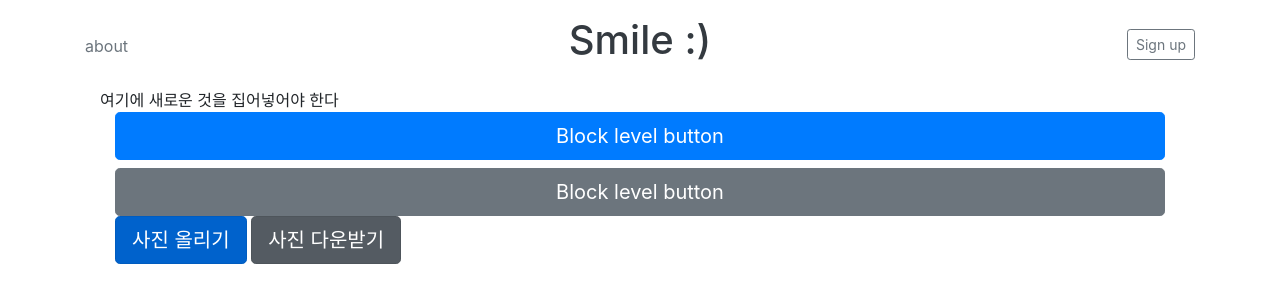
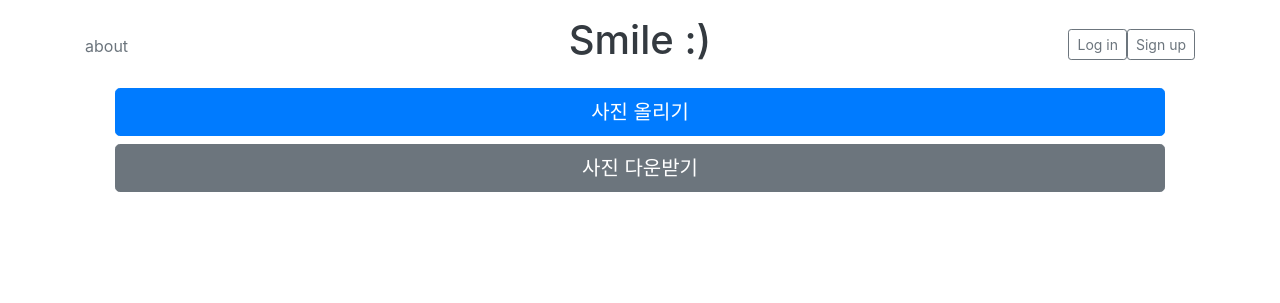
Before and after one commit to aszxvcb/smile, a Django app: template gallery/templates/home2.html in a window 1280 px wide. Shown: the top 303 px of the page. Run offline with Django 3.2, Linux system fonts and the light colour scheme; the template is opened without the code that fills it, so the values that code supplies are empty; some libraries are stand-ins or nearby versions.

Commit message:
feat : template 상속
base.html의 logout 버튼 눌렀을 때, url 'logout'으로 POST 방식으로 전송하게 수정
	login button 추가
home2.html design 수정

```diff
--- a/gallery/templates/base.html
+++ b/gallery/templates/base.html
@@ -24,10 +24,15 @@
                 {% if user.is_authenticated %}
                     <div class="col-4 d-flex justify-content-end align-items-center">
                         안녕하세요 {{ user.username }} 님!
-                        <a class="btn btn-sm btn-outline-secondary" href="{% url 'logout' %}">Log out</a>
+                        <a class="btn btn-sm btn-outline-secondary" href="javascript:{document.getElementById('logout').submit()}">Log out</a>
+                        <form id="logout" method="POST" action="{% url 'logout' %}">
+                            {% csrf_token %}
+                            <input type="hidden"/>
+                        </form>
                     </div>
                 {% else %}
                     <div class="col-4 d-flex justify-content-end align-items-center">
+                        <a class="btn btn-sm btn-outline-secondary" href="{% url 'login'%}">Log in</a>
                         <a class="btn btn-sm btn-outline-secondary" href="{% url 'signup'%}">Sign up</a>
                     </div>
                 {% endif %}
--- a/gallery/templates/home2.html
+++ b/gallery/templates/home2.html
@@ -1,11 +1,8 @@
 {% extends 'base.html' %}
 
 {% block content %}
-여기에 새로운 것을 집어넣어야 한다
     <div class="container">
-        <button type="button" class="btn btn-primary btn-lg btn-block">Block level button</button>
-        <button type="button" class="btn btn-secondary btn-lg btn-block">Block level button</button>
-        <a href="{% url 'newphoto'%}" class="btn btn-primary btn-lg active" role="button" aria-pressed="true">사진 올리기</a>
-        <a href="{% url 'gallery' %}" class="btn btn-secondary btn-lg active" role="button" aria-pressed="true">사진 다운받기</a>
+        <a href="{% url 'newphoto'%}" class="btn btn-primary btn-lg btn-block" role="button" aria-pressed="true">사진 올리기</a>
+        <a href="{% url 'gallery' %}" class="btn btn-secondary btn-lg btn-block" role="button" aria-pressed="true">사진 다운받기</a>
     </div>
 {% endblock %}
```
